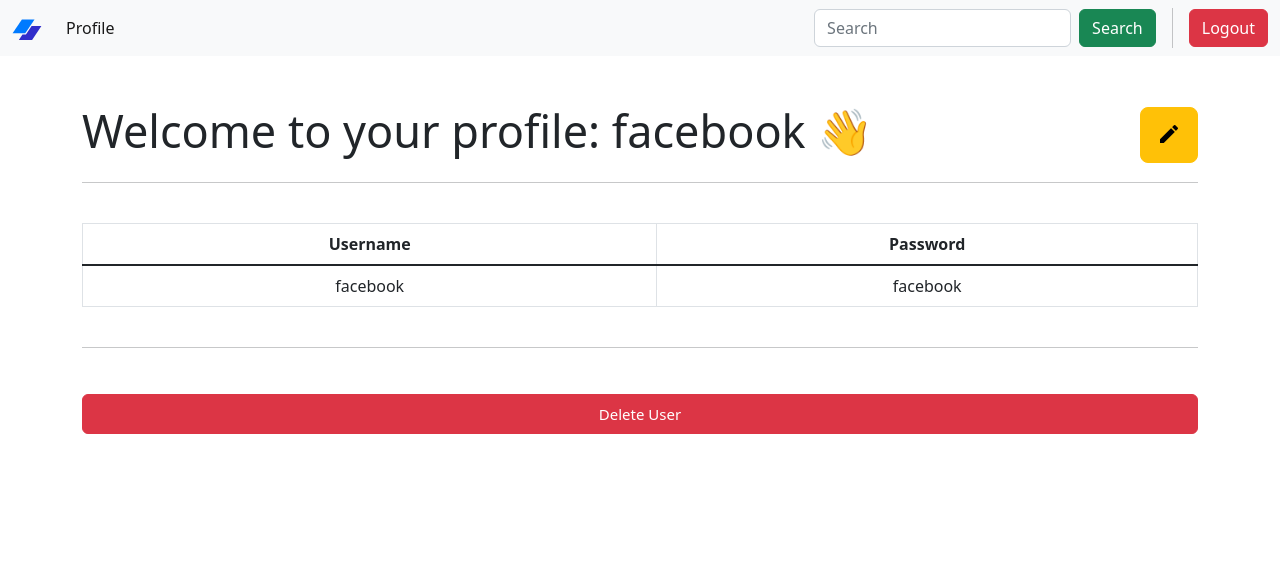
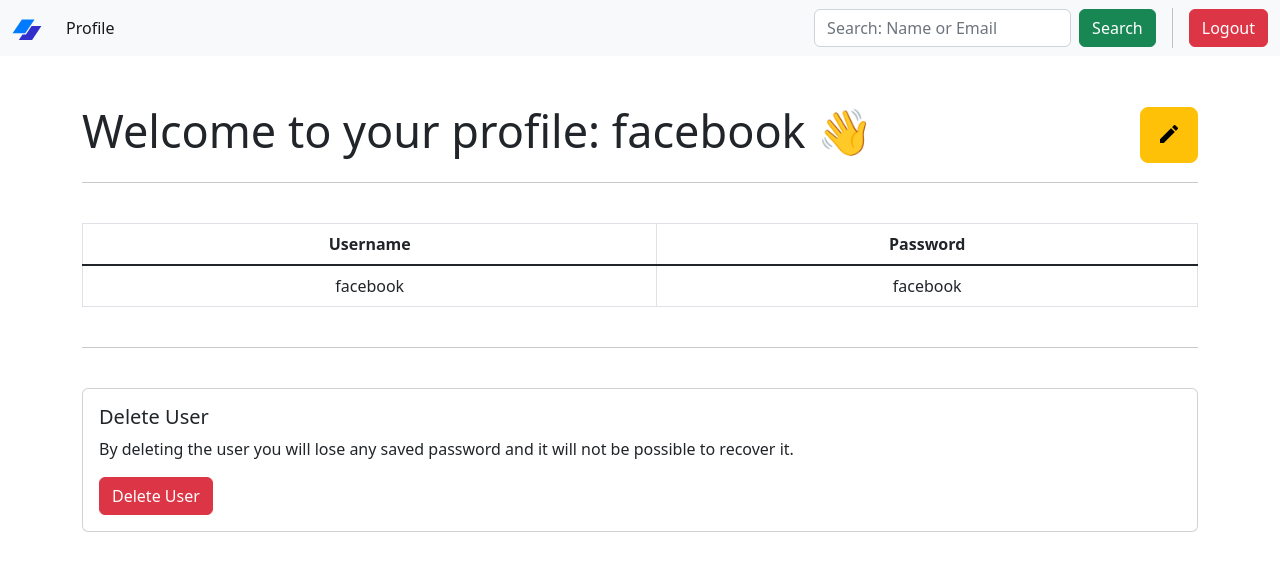
Before and after one commit to matteoppet/password-manager, a Flask app: page /profile in a window 1280 px wide. Shown: the top 571 px of the page. Run offline with Flask 2, Linux system fonts and the light colour scheme; a user stored in the database is signed in; some libraries are stand-ins or nearby versions.

Commit message:
Adjusted little thing

```diff
--- a/auth.py
+++ b/auth.py
@@ -1,5 +1,4 @@
 from flask import Blueprint, render_template, request, redirect, url_for, flash, session
-from werkzeug.security import check_password_hash, generate_password_hash
 from app import db
 from helper import login_required, encryption, decryption
 
--- a/static/style.css
+++ b/static/style.css
@@ -106,13 +106,3 @@
     margin-top: 40px;
     margin-bottom: 40px;
 }
-
-#deleteUser {
-    margin-top: 30px;
-    height: 40px;
-    font-size: 15px;
-    width: -moz-available;          /* For Mozzila */
-    width: -webkit-fill-available;  /* For Chrome */
-    width: stretch;                 /* Unprefixed */
-    text-align: center;
-}
--- a/templates/layout.html
+++ b/templates/layout.html
@@ -37,7 +37,7 @@
                     <div class="hstack gap-3">
                         <div class="bg-light ms-auto">
                             <form class="d-flex" role="search" action="{{ url_for('views.search') }}" method="POST">
-                                <input class="form-control me-2" type="search" placeholder="Search" aria-label="Search" id="search" name="search">
+                                <input class="form-control me-2" type="search" placeholder="Search: Name or Email" aria-label="Search" id="search" name="search">
                                 <button class="btn btn-success" type="submit">Search</button>
                             </form>
                         </div>
--- a/templates/profile.html
+++ b/templates/profile.html
@@ -39,7 +39,14 @@
                     </tbody>
                 </table>
                 <hr>
-                <button type="button" class="btn btn-danger" id="deleteUser" value="{{ data['id'] }}" onclick="deleteUser(this.value);">Delete User</button>
+
+                <div class="card" style="margin-top: 40px;">
+                    <div class="card-body">
+                        <h5 class="card-title">Delete User</h5>
+                        <p class="card-text">By deleting the user you will lose any saved password and it will not be possible to recover it.</p>
+                        <button type="button" class="btn btn-danger" id="deleteUser" value="{{ data['id'] }}" onclick="deleteUser(this.value);">Delete User</button>
+                    </div>
+                </div>
             {% endfor %}
         </div>
     </main>
--- a/templates/update.html
+++ b/templates/update.html
@@ -38,7 +38,7 @@
         <div class="mb-3" id="inputs">
             <label class="form-label">Username</label>
             <div class="form-floating">
-                <input type="text" class="form-control" id="username" name="username" placeholder="Enter an username" value="{{ secret['username'] }}">
+                <input type="text" class="form-control" id="username-update" name="username" placeholder="Enter an username" value="{{ secret['username'] }}">
                 <label for="username" class="text-secondary">{{ secret['username'] }}</label>
             </div>
         </div>
--- a/views.py
+++ b/views.py
@@ -1,4 +1,4 @@
-from flask import Blueprint, render_template, request, redirect, url_for, flash, session, jsonify
+from flask import Blueprint, render_template, request, redirect, url_for, flash, session
 from app import db
 from helper import login_required, encryption, decryption
 
@@ -111,13 +111,18 @@ def updateProfile():
         password = request.form.get("password")
         confirm = request.form.get("confirm")
 
-        checkUsername = []
-        for i in db.execute("SELECT username FROM users WHERE username = ?", username):
-            checkUsername.append(i["username"])
+        checkUsername = {}
+        for i in db.execute("SELECT id, username FROM users WHERE username = ?", username):
+            checkUsername["id"] = i["id"]
+            checkUsername["username"] = i["username"]
 
-        if username in checkUsername:
-            flash("Username already taken.", "error")
-        elif len(password) < 8:
+        try:
+            if checkUsername["id"] != session["user_id"]:
+                flash("Username already taken.", "error")
+        except KeyError:
+            pass
+
+        if len(password) < 8:
             flash("Password must be greater than 7 characters long.", "error")
         elif password != confirm:
             flash("Passwords doesn't match.", "error")
@@ -157,8 +162,13 @@ def search():
     if request.method == "POST":
         nameSite = request.form.get("search")
 
-        itemSearched = db.execute("SELECT * FROM secrets WHERE user_id = ? and name = ?", session["user_id"], nameSite)
+        itemSearched = db.execute("SELECT * FROM secrets WHERE user_id = ? AND name = ? OR email = ?", session["user_id"], nameSite, nameSite)
 
-        return render_template("searched.html", itemSearched=itemSearched)
+        if itemSearched == []:
+            flash("No items were found that match your search pattern", "error")
+
+            return redirect(url_for("views.index"))
+
+        return render_template("searched.html", itemSearched=itemSearched, nameSite=nameSite)
 
     return None
```
Also changed, not shown: templates/searched.html (+3 -7 lines), database.db.
